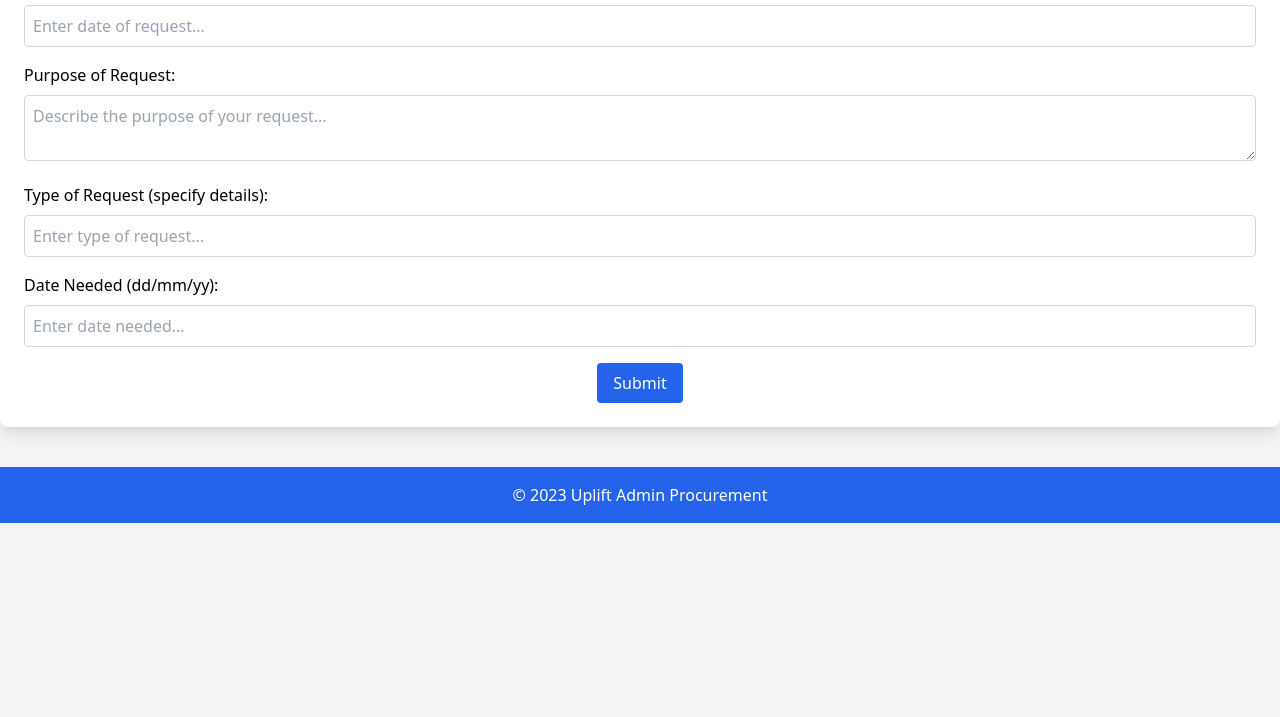
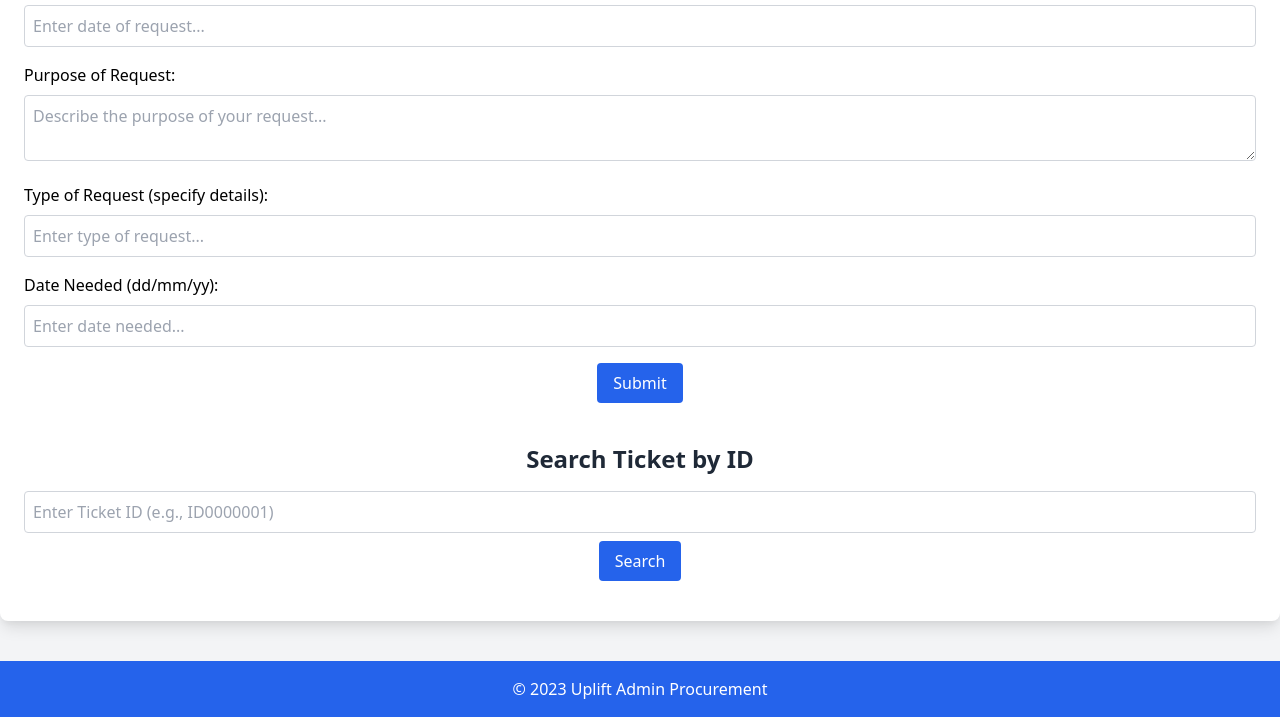
Before and after one commit to Neil-UPLIFT/Neil-UPLIFT.github.io, a plain HTML site: page ticket.html in a window 1280 px wide. Shown: the part 215-932 px from the top of the page. Before the commit the page ends 800 px from the top, so only its background shows below. Drawn offline with nearby package versions, Linux system fonts and the light colour scheme.

Commit message:
search bar

```diff
--- a/ticket.html
+++ b/ticket.html
@@ -43,6 +43,13 @@
                 </div>
                 <button type="submit" class="bg-blue-600 text-white px-4 py-2 rounded">Submit</button>
             </form>
+
+            <div class="mt-10">
+                <h3 class="text-2xl font-semibold text-gray-800">Search Ticket by ID</h3>
+                <input type="text" id="searchId" class="mt-4 w-full border border-gray-300 p-2 rounded" placeholder="Enter Ticket ID (e.g., ID0000001)">
+                <button onclick="searchTicket()" class="mt-2 bg-blue-600 text-white px-4 py-2 rounded">Search</button>
+                <div id="searchResult" class="mt-4"></div>
+            </div>
         </section>
     </main>
 
@@ -85,6 +92,31 @@
             // Redirect to status page
             window.location.href = 'status.html';
         }
+
+        function searchTicket() {
+            const searchId = document.getElementById("searchId").value.trim();
+            const tickets = JSON.parse(localStorage.getItem('tickets')) || [];
+            const resultDiv = document.getElementById("searchResult");
+            resultDiv.innerHTML = ''; // Clear previous results
+
+            const foundTicket = tickets.find(ticket => ticket.id === searchId);
+
+            if (foundTicket) {
+                resultDiv.innerHTML = `
+                    <div class="border border-gray-300 p-4 rounded">
+                        <h4 class="font-bold">Ticket Found:</h4>
+                        <p><strong>Ticket ID:</strong> ${foundTicket.id}</p>
+                        <p><strong>Request Date:</strong> ${foundTicket.requestDate}</p>
+                        <p><strong>Purpose:</strong> ${foundTicket.purpose}</p>
+                        <p><strong>Type of Request:</strong> ${foundTicket.requestType}</p>
+                        <p><strong>Date Needed:</strong> ${foundTicket.dateNeeded}</p>
+                        <p><strong>Status:</strong> ${foundTicket.status}</p>
+                    </div>
+                `;
+            } else {
+                resultDiv.innerHTML = `<p class="text-red-500">No ticket found with ID: ${searchId}</p>`;
+            }
+        }
     </script>
 </body>
 </html>
```
